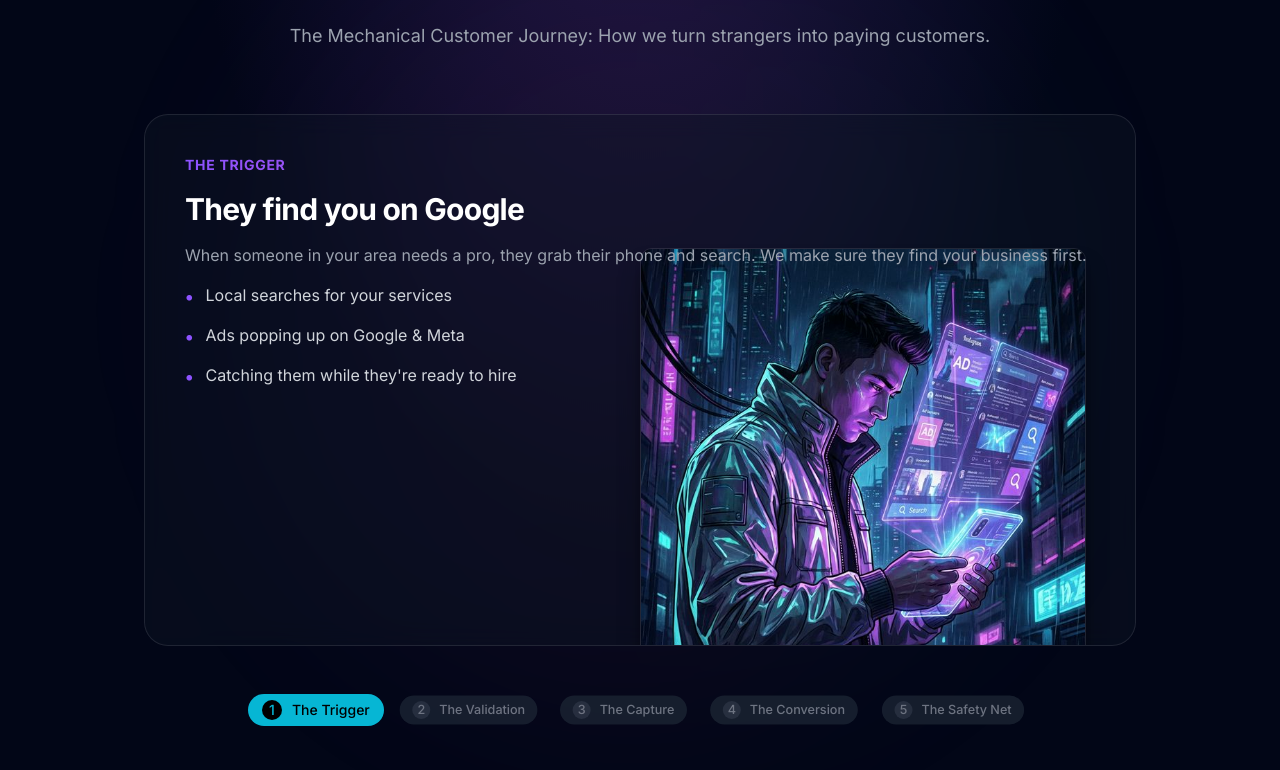
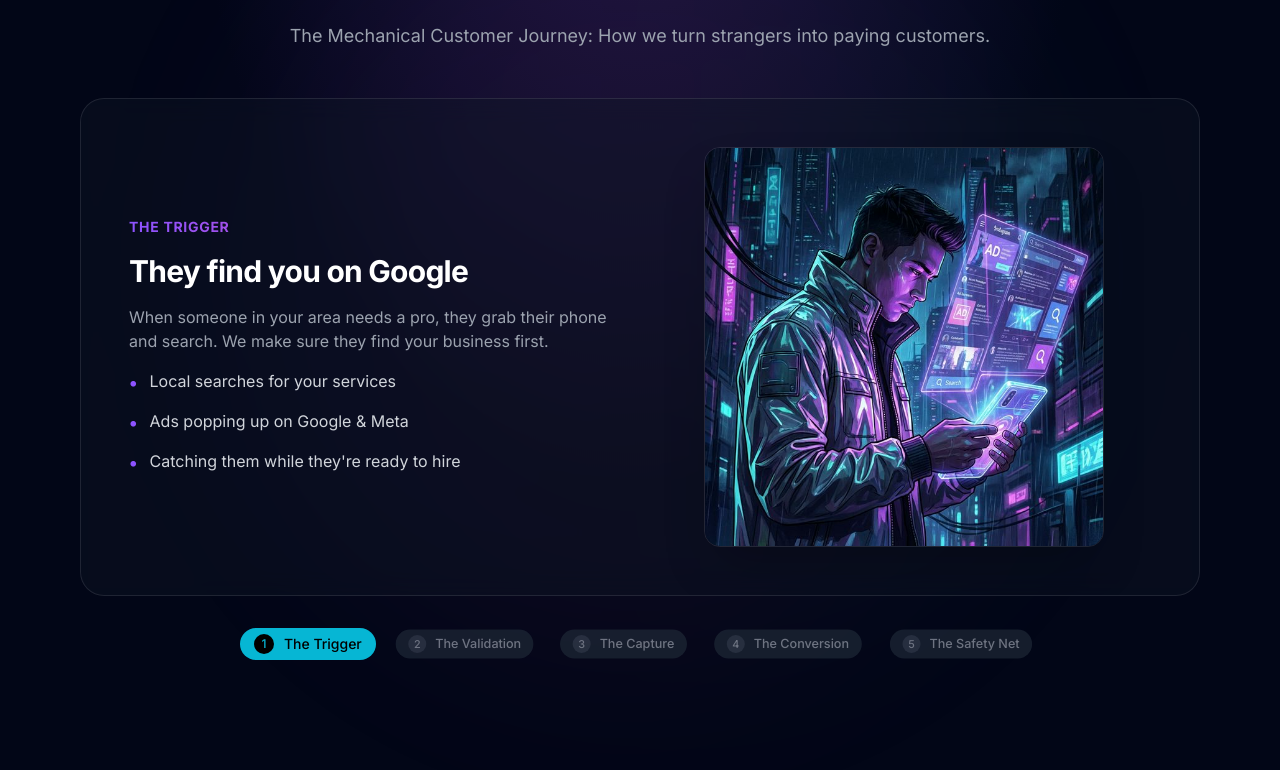
Before and after one commit to tponestudios/T-Pone-Studios, a React (Vite) app: page / in a window 1280 px wide. Shown: the part 1050-1820 px from the top of the page. Built offline with nearby package versions, Linux system fonts and the light colour scheme.

Commit message:
Redesign services section with clean two-column layout, fix overlapping issues

```diff
--- a/components/ui/animated-feature-carousel.tsx
+++ b/components/ui/animated-feature-carousel.tsx
@@ -18,14 +18,11 @@ import {
     type Variants,
 } from "framer-motion";
 
-// --- Helper Functions and Fallbacks ---
-
-// A simple utility for class names, similar to cn/clsx
+// --- Helper Functions ---
 const cn = (...classes: (string | boolean | undefined)[]) => {
     return clsx(...classes);
 };
 
-// Placeholder for image assets if they are not found.
 const placeholderImage = (text = "Image") =>
     `https://placehold.co/600x400/1a1a1a/ffffff?text=${text}`;
 
@@ -61,13 +58,6 @@ export interface Step {
 }
 
 interface FeatureCarouselProps extends CardProps {
-    step1img1Class?: string;
-    step1img2Class?: string;
-    step2img1Class?: string;
-    step2img2Class?: string;
-    step3imgClass?: string;
-    step4imgClass?: string;
-    step5imgClass?: string;
     image: ImageSet;
     steps: Step[];
 }
@@ -76,9 +66,6 @@ interface StepImageProps {
     src: StaticImageData;
     alt: string;
     className?: string;
-    style?: React.CSSProperties;
-    width?: number;
-    height?: number;
 }
 
 const ANIMATION_PRESETS = {
@@ -88,18 +75,6 @@ const ANIMATION_PRESETS = {
         exit: { opacity: 0, scale: 0.95 },
         transition: { type: "spring", stiffness: 300, damping: 25, mass: 0.5 },
     },
-    slideInRight: {
-        initial: { opacity: 0, x: 20 },
-        animate: { opacity: 1, x: 0 },
-        exit: { opacity: 0, x: -20 },
-        transition: { type: "spring", stiffness: 300, damping: 25, mass: 0.5 },
-    },
-    slideInLeft: {
-        initial: { opacity: 0, x: -20 },
-        animate: { opacity: 1, x: 0 },
-        exit: { opacity: 0, x: 20 },
-        transition: { type: "spring", stiffness: 300, damping: 25, mass: 0.5 },
-    },
 } as const;
 
 type AnimationPreset = keyof typeof ANIMATION_PRESETS;
@@ -107,7 +82,6 @@ type AnimationPreset = keyof typeof ANIMATION_PRESETS;
 interface AnimatedStepImageProps extends StepImageProps {
     preset?: AnimationPreset;
     delay?: number;
-    onAnimationComplete?: () => void;
 }
 
 // --- Hooks ---
@@ -135,19 +109,6 @@ function useNumberCycler(totalSteps: number, interval: number = 8000) {
     return { currentNumber, setStep };
 }
 
-function useIsMobile() {
-    const [isMobile, setIsMobile] = useState(false);
-    useEffect(() => {
-        const checkDevice = () => {
-            setIsMobile(window.matchMedia("(max-width: 768px)").matches);
-        };
-        checkDevice();
-        window.addEventListener("resize", checkDevice);
-        return () => window.removeEventListener("resize", checkDevice);
-    }, []);
-    return isMobile;
-}
-
 // --- Components ---
 function IconCheck({ className, ...props }: React.ComponentProps<"svg">) {
     return (
@@ -169,7 +130,7 @@ const stepVariants: Variants = {
 };
 
 const StepImage = forwardRef<HTMLImageElement, StepImageProps>(
-    ({ src, alt, className, style, ...props }, ref) => {
+    ({ src, alt, className, ...props }, ref) => {
         return (
             <img
                 ref={ref}
@@ -177,10 +138,8 @@ const StepImage = forwardRef<HTMLImageElement, StepImageProps>(
                 className={className}
                 src={src}
                 style={{
-                    position: "absolute",
-                    userSelect: "none",
-                    maxWidth: "unset",
-                    ...style,
+                    maxWidth: "100%",
+                    height: "auto",
                 }}
                 onError={(e) => (e.currentTarget.src = placeholderImage(alt))}
                 {...props}
@@ -207,56 +166,20 @@ const AnimatedStepImage = ({
     );
 };
 
-function FeatureCard({
-    children,
+function FeatureContent({
     step,
     steps,
 }: {
-    children: React.ReactNode;
     step: number;
     steps: Step[];
 }) {
-    const mouseX = useMotionValue(0);
-    const mouseY = useMotionValue(0);
-    const isMobile = useIsMobile();
-    function handleMouseMove({ currentTarget, clientX, clientY }: MouseEvent) {
-        if (isMobile) return;
-        const { left, top } = currentTarget.getBoundingClientRect();
-        mouseX.set(clientX - left);
-        mouseY.set(clientY - top);
-    }
     return (
-        <motion.div
-            className="animated-cards group relative w-full rounded-2xl"
-            onMouseMove={handleMouseMove}
-            style={
-                {
-                    "--x": useMotionTemplate`${mouseX}px`,
-                    "--y": useMotionTemplate`${mouseY}px`,
-                } as WrapperStyle
-            }
-        >
-            {/* T-Pone Style: Dark glass background with border glow */}
-            <div className="relative w-full overflow-hidden rounded-3xl border border-white/10 bg-gray-900/40 backdrop-blur-md transition-colors duration-300">
-                <div className="m-4 md:m-10 min-h-[350px] md:min-h-[450px] w-full">
-                    <AnimatePresence mode="wait">
-                        <motion.div
-                            key={step}
-                            className="flex w-full flex-col gap-3 md:gap-4 relative z-20"
-                            initial={{ opacity: 0, y: 20 }}
-                            animate={{ opacity: 1, y: 0 }}
-                            exit={{ opacity: 0, y: -20 }}
-                            transition={{ duration: 0.4, ease: [0.22, 1, 0.36, 1] }}
-                        >
+        <div className="flex flex-col gap-3 md:gap-4">
             <motion.div
                 className="text-xs md:text-sm font-bold uppercase tracking-wider bg-gradient-to-r from-[#8D53FF] to-[#EC4899] bg-clip-text text-transparent"
                 initial={{ opacity: 0, x: -20 }}
                 animate={{ opacity: 1, x: 0 }}
-                                transition={{
-                                    delay: 0.05,
-                                    duration: 0.3,
-                                    ease: [0.22, 1, 0.36, 1],
-                                }}
+                transition={{ delay: 0.05, duration: 0.3, ease: [0.22, 1, 0.36, 1] }}
             >
                 {steps[step].name}
             </motion.div>
@@ -264,22 +187,14 @@ function FeatureCard({
                 className="text-xl md:text-2xl lg:text-3xl font-bold tracking-tight text-white"
                 initial={{ opacity: 0, x: -20 }}
                 animate={{ opacity: 1, x: 0 }}
-                                transition={{
-                                    delay: 0.1,
-                                    duration: 0.3,
-                                    ease: [0.22, 1, 0.36, 1],
-                                }}
+                transition={{ delay: 0.1, duration: 0.3, ease: [0.22, 1, 0.36, 1] }}
             >
                 {steps[step].title}
             </motion.h2>
             <motion.div
                 initial={{ opacity: 0, x: -20 }}
                 animate={{ opacity: 1, x: 0 }}
-                                transition={{
-                                    delay: 0.15,
-                                    duration: 0.3,
-                                    ease: [0.22, 1, 0.36, 1],
-                                }}
+                transition={{ delay: 0.15, duration: 0.3, ease: [0.22, 1, 0.36, 1] }}
             >
                 <p className="text-sm md:text-base leading-relaxed text-gray-400 mb-3 md:mb-4">
                     {steps[step].description}
@@ -288,19 +203,14 @@ function FeatureCard({
                     <ul className="space-y-2 md:space-y-3">
                         {steps[step].bullets.map((bullet, idx) => (
                             <li key={idx} className="flex items-start text-gray-300 text-sm md:text-base leading-relaxed">
-                                                <span className="mr-2 md:mr-3 text-[#8D53FF] font-bold text-base md:text-lg">•</span>
+                                <span className="mr-2 md:mr-3 text-[#8D53FF] font-bold text-base md:text-lg flex-shrink-0">•</span>
                                 {bullet}
                             </li>
                         ))}
                     </ul>
                 )}
             </motion.div>
-                        </motion.div>
-                    </AnimatePresence>
-                    {children}
         </div>
-            </div>
-        </motion.div>
     );
 }
 
@@ -316,7 +226,7 @@ function StepsNav({
     return (
         <nav aria-label="Progress" className="flex justify-center px-4">
             <ol
-                className="flex w-full flex-wrap items-center justify-center gap-2"
+                className="flex w-full flex-wrap items-center justify-center gap-2 md:gap-3"
                 role="list"
             >
                 {stepItems.map((step, stepIdx) => {
@@ -334,7 +244,7 @@ function StepsNav({
                             <button
                                 type="button"
                                 className={cn(
-                                    "group flex items-center gap-2.5 rounded-full px-3.5 py-1.5 text-sm font-medium transition-colors duration-300 focus:outline-none focus-visible:ring-2 focus-visible:ring-offset-2 focus-visible:ring-[#8D53FF]",
+                                    "group flex items-center gap-2 md:gap-2.5 rounded-full px-2.5 md:px-3.5 py-1.5 text-xs md:text-sm font-medium transition-colors duration-300 focus:outline-none focus-visible:ring-2 focus-visible:ring-offset-2 focus-visible:ring-[#8D53FF]",
                                     isCurrent
                                         ? "bg-[#06B6D4] text-black font-bold"
                                         : "bg-gray-800 text-gray-400 hover:bg-gray-700"
@@ -343,7 +253,7 @@ function StepsNav({
                             >
                                 <span
                                     className={cn(
-                                        "flex h-5 w-5 shrink-0 items-center justify-center rounded-full transition-all duration-300",
+                                        "flex h-4 w-4 md:h-5 md:w-5 shrink-0 items-center justify-center rounded-full transition-all duration-300 text-xs",
                                         isCompleted
                                             ? "bg-[#8D53FF] text-white"
                                             : isCurrent
@@ -352,7 +262,7 @@ function StepsNav({
                                     )}
                                 >
                                     {isCompleted ? (
-                                        <IconCheck className="h-3.5 w-3.5" />
+                                        <IconCheck className="h-3 w-3" />
                                     ) : (
                                         <span>{stepIdx + 1}</span>
                                     )}
@@ -367,100 +277,71 @@ function StepsNav({
     );
 }
 
-
-
-// T-Pone Default positioning (prevents overlap)
-const defaultClasses = {
-    img: "rounded-xl border border-white/10 shadow-2xl shadow-black/50 absolute object-cover",
-    step1img1: "w-[45%] left-[50%] top-[25%] z-10 shadow-xl md:block hidden",
-    step1img2: "w-[45%] left-[65%] top-[35%] z-20 md:block hidden",
-    step2img1: "w-[45%] left-[50%] top-[25%] z-10 shadow-xl md:block hidden",
-    step2img2: "w-[40%] left-[60%] top-[45%] z-20 md:block hidden",
-    step3img: "w-[45%] left-[50%] top-[25%] z-10 shadow-xl md:block hidden",
-    step4img: "w-[45%] left-[50%] top-[25%] z-10 shadow-xl md:block hidden",
-    step5img: "w-[45%] left-[50%] top-[25%] z-10 shadow-xl md:block hidden",
-} as const;
-
 export function FeatureCarousel({
     image,
     steps,
-    step1img1Class = defaultClasses.step1img1,
-    step1img2Class = defaultClasses.step1img2,
-    step2img1Class = defaultClasses.step2img1,
-    step2img2Class = defaultClasses.step2img2,
-    step3imgClass = defaultClasses.step3img,
-    step4imgClass = defaultClasses.step4img,
-    step5imgClass = defaultClasses.step5img,
-    ...props
 }: FeatureCarouselProps) {
     const { currentNumber: step, setStep } = useNumberCycler(steps.length);
 
-    const renderStepContent = () => {
-        switch (step) {
+    const getStepImage = (stepIndex: number) => {
+        switch (stepIndex) {
             case 0:
-                return (
-                    <AnimatedStepImage
-                        alt={image.alt}
-                        className={cn(defaultClasses.img, step1img1Class)}
-                        src={image.step1img1}
-                        preset="slideInLeft"
-                    />
-                );
+                return image.step1img1;
             case 1:
-                return (
-                    <AnimatedStepImage
-                        alt={image.alt}
-                        className={cn(defaultClasses.img, step2img1Class)}
-                        src={image.step2img1}
-                        preset="fadeInScale"
-                    />
-                );
+                return image.step2img1;
             case 2:
-                return (
-                    <AnimatedStepImage
-                        alt={image.alt}
-                        className={cn(defaultClasses.img, step3imgClass)}
-                        src={image.step3img}
-                        preset="fadeInScale"
-                    />
-                );
+                return image.step3img;
             case 3:
-                return (
-                    <AnimatedStepImage
-                        alt={image.alt}
-                        className={cn(defaultClasses.img, step4imgClass)}
-                        src={image.step4img}
-                        preset="fadeInScale"
-                    />
-                );
+                return image.step4img;
             case 4:
-                // Safety Net (Retargeting) - Ad flow
-                return (
-                    <AnimatedStepImage
-                        alt={image.alt}
-                        className={cn(defaultClasses.img, step5imgClass)}
-                        src={image.step5img}
-                        preset="fadeInScale"
-                    />
-                );
+                return image.step5img;
             default:
-                return null;
+                return image.step1img1;
         }
     };
 
     return (
-        <div className="flex flex-col gap-8 md:gap-12 w-full max-w-5xl mx-auto px-2 md:p-4">
-            <FeatureCard {...props} step={step} steps={steps}>
+        <div className="flex flex-col gap-6 md:gap-8 w-full max-w-6xl mx-auto px-3 md:px-4">
+            {/* Main Card - Clean Two Column Layout */}
+            <div className="relative w-full rounded-2xl md:rounded-3xl border border-white/10 bg-gray-900/40 backdrop-blur-md overflow-hidden">
+                <div className="grid grid-cols-1 lg:grid-cols-2 gap-6 md:gap-8 p-5 md:p-8 lg:p-12">
+                    {/* Left Column - Content */}
+                    <div className="flex flex-col justify-center min-h-[280px] md:min-h-[350px]">
+                        <AnimatePresence mode="wait">
+                            <motion.div
+                                key={step}
+                                initial={{ opacity: 0, y: 20 }}
+                                animate={{ opacity: 1, y: 0 }}
+                                exit={{ opacity: 0, y: -20 }}
+                                transition={{ duration: 0.4, ease: [0.22, 1, 0.36, 1] }}
+                            >
+                                <FeatureContent step={step} steps={steps} />
+                            </motion.div>
+                        </AnimatePresence>
+                    </div>
+
+                    {/* Right Column - Image */}
+                    <div className="flex items-center justify-center min-h-[200px] md:min-h-[350px]">
                         <AnimatePresence mode="wait">
                             <motion.div
                                 key={step}
                                 {...ANIMATION_PRESETS.fadeInScale}
-                        className="w-full h-full absolute top-0 left-0 hidden md:block"
+                                className="w-full h-full flex items-center justify-center"
                             >
-                        {renderStepContent()}
+                                <div className="relative w-full max-w-[320px] md:max-w-[400px] aspect-square rounded-2xl overflow-hidden border border-white/10 shadow-2xl">
+                                    <AnimatedStepImage
+                                        src={getStepImage(step)}
+                                        alt={image.alt}
+                                        className="w-full h-full object-cover"
+                                    />
+                                </div>
                             </motion.div>
                         </AnimatePresence>
-            </FeatureCard>
+                    </div>
+                </div>
+            </div>
+
+            {/* Navigation */}
             <motion.div
                 initial={{ opacity: 0, y: 10 }}
                 animate={{ opacity: 1, y: 0 }}
```
Lines whose indentation alone changed are shown as unchanged.
